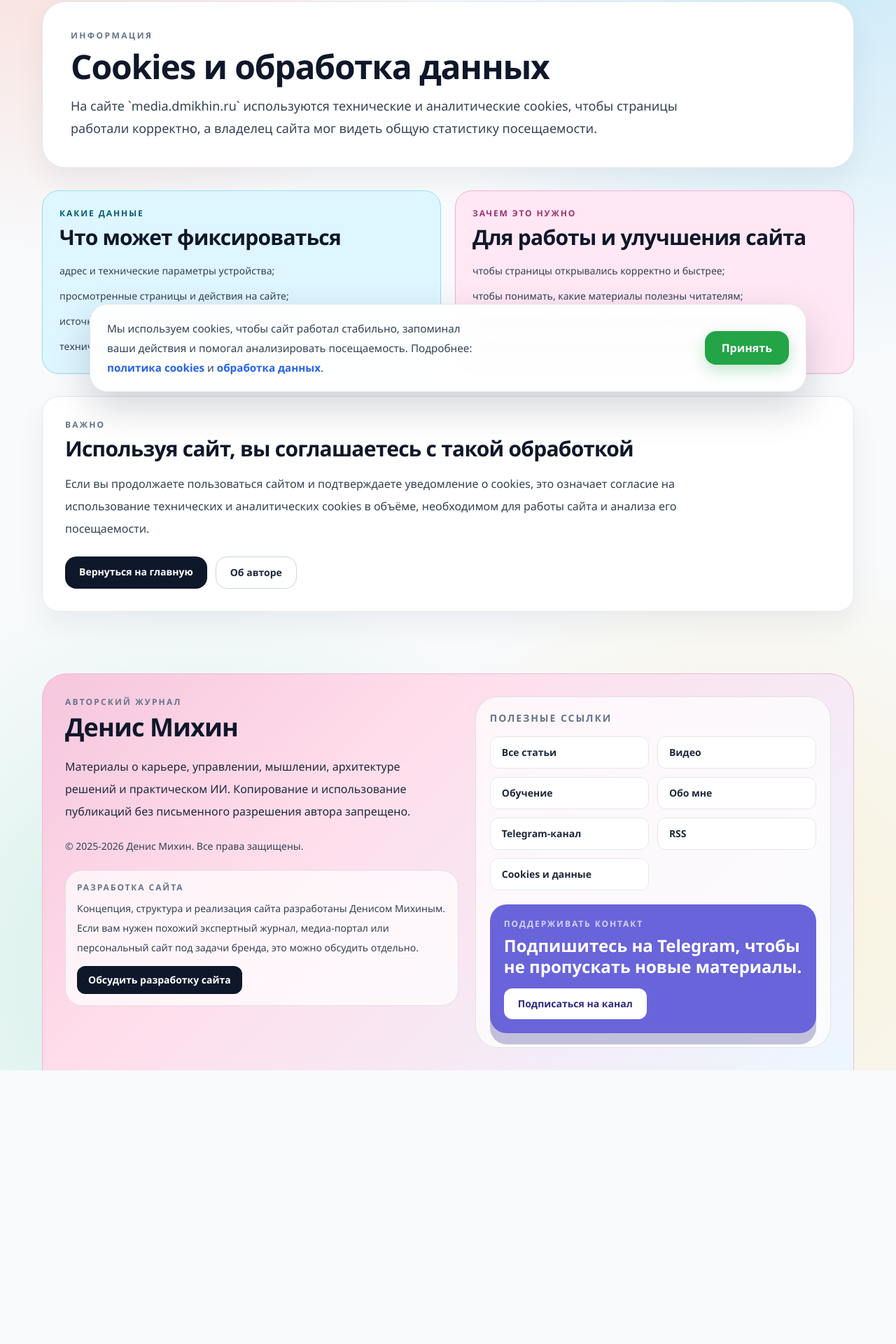
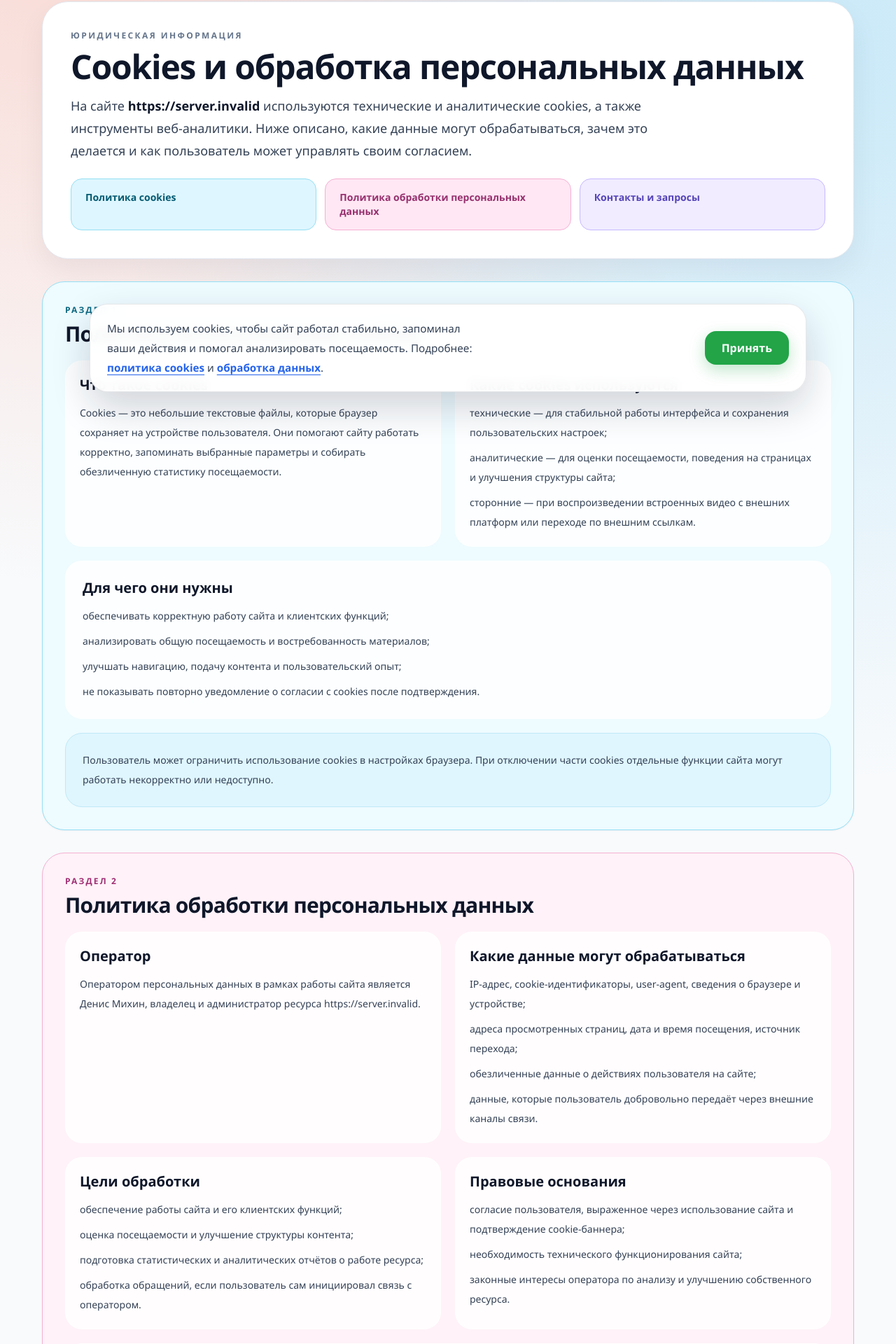
Before and after one commit to digitalmikhin-code/denis-journal, a Next.js app: page /privacy in a window 1280 px wide. Shown: the part 220-2140 px from the top of the page at 70% size. Before the commit the page ends 1749 px from the top, so only its background shows below. Built offline with nearby package versions, Linux system fonts and the light colour scheme; no server answers.

Commit message:
add proper privacy and cookies policy

```diff
--- a/app/privacy/page.tsx
+++ b/app/privacy/page.tsx
@@ -1,86 +1,186 @@
 import type { Metadata } from "next";
 import Link from "next/link";
+import { SITE_URL, TELEGRAM_CONSULT_URL } from "@/lib/constants";
 
 export const metadata: Metadata = {
-  title: "Cookies и обработка данных",
+  title: "Cookies и обработка персональных данных",
+  description:
+    "Информация об использовании cookies, веб-аналитики и обработке персональных данных на сайте media.dmikhin.ru.",
   alternates: {
     canonical: "/privacy"
   }
 };
 
+const updatedAt = "11 марта 2026";
+
 export default function PrivacyPage(): JSX.Element {
   return (
     <div className="space-y-8">
-      <section className="rounded-[2.1rem] border border-slate-200 bg-white p-8 shadow-[0_18px_40px_rgba(15,23,42,0.06)] md:p-10">
-        <p className="text-xs font-semibold uppercase tracking-[0.2em] text-slate-500">
-          Информация
-        </p>
+      <section className="rounded-[2.3rem] border border-slate-200 bg-white p-8 shadow-[0_18px_40px_rgba(15,23,42,0.06)] md:p-10">
+        <p className="text-xs font-semibold uppercase tracking-[0.2em] text-slate-500">Юридическая информация</p>
         <h1 className="mt-3 text-4xl font-black tracking-tight text-slate-900 md:text-5xl">
-          Cookies и обработка данных
+          Cookies и обработка персональных данных
         </h1>
         <p className="mt-4 max-w-4xl text-lg leading-8 text-slate-700">
-          На сайте `media.dmikhin.ru` используются технические и аналитические cookies, чтобы
-          страницы работали корректно, а владелец сайта мог видеть общую статистику посещаемости.
+          На сайте <span className="font-semibold text-slate-900">{SITE_URL}</span> используются технические и аналитические
+          cookies, а также инструменты веб-аналитики. Ниже описано, какие данные могут обрабатываться, зачем это
+          делается и как пользователь может управлять своим согласием.
         </p>
+
+        <div className="mt-6 grid gap-3 md:grid-cols-3">
+          <a
+            href="#cookies"
+            className="rounded-2xl border border-[#95dff5] bg-[#def6ff] px-5 py-4 text-sm font-semibold text-[#045a72] transition hover:bg-[#d1f1ff]"
+          >
+            Политика cookies
+          </a>
+          <a
+            href="#personal-data"
+            className="rounded-2xl border border-[#f4b0d2] bg-[#ffe7f4] px-5 py-4 text-sm font-semibold text-[#96306e] transition hover:bg-[#ffdced]"
+          >
+            Политика обработки персональных данных
+          </a>
+          <a
+            href="#contacts"
+            className="rounded-2xl border border-[#c7b8ff] bg-[#f1ecff] px-5 py-4 text-sm font-semibold text-[#5443b8] transition hover:bg-[#e9e1ff]"
+          >
+            Контакты и запросы
+          </a>
+        </div>
       </section>
 
-      <section className="grid gap-5 md:grid-cols-2">
-        <article className="rounded-3xl border border-[#95dff5] bg-[#def6ff] p-6 shadow-sm">
-          <p className="text-xs font-semibold uppercase tracking-[0.16em] text-[#005b75]">
-            Какие данные
+      <section id="cookies" className="rounded-[2rem] border border-[#95dff5] bg-[#eefbff] p-7 shadow-sm md:p-8">
+        <p className="text-xs font-semibold uppercase tracking-[0.18em] text-[#0b6881]">Раздел 1</p>
+        <h2 className="mt-2 text-3xl font-extrabold tracking-tight text-slate-900">Политика использования cookies</h2>
+        <div className="mt-5 grid gap-5 md:grid-cols-2">
+          <article className="rounded-3xl border border-white/70 bg-white/80 p-5">
+            <h3 className="text-xl font-bold text-slate-900">Что такое cookies</h3>
+            <p className="mt-3 text-sm leading-7 text-slate-700">
+              Cookies — это небольшие текстовые файлы, которые браузер сохраняет на устройстве пользователя. Они помогают
+              сайту работать корректно, запоминать выбранные параметры и собирать обезличенную статистику посещаемости.
             </p>
-          <h2 className="mt-2 text-3xl font-extrabold tracking-tight text-slate-900">
-            Что может фиксироваться
-          </h2>
-          <ul className="mt-4 space-y-2 text-sm leading-7 text-slate-700">
-            <li>адрес и технические параметры устройства;</li>
-            <li>просмотренные страницы и действия на сайте;</li>
-            <li>источник перехода и базовая статистика визитов;</li>
-            <li>технические cookies для стабильной работы сайта.</li>
+          </article>
+          <article className="rounded-3xl border border-white/70 bg-white/80 p-5">
+            <h3 className="text-xl font-bold text-slate-900">Какие cookies используются</h3>
+            <ul className="mt-3 space-y-2 text-sm leading-7 text-slate-700">
+              <li>технические — для стабильной работы интерфейса и сохранения пользовательских настроек;</li>
+              <li>аналитические — для оценки посещаемости, поведения на страницах и улучшения структуры сайта;</li>
+              <li>
+                сторонние — при воспроизведении встроенных видео с внешних платформ или переходе по внешним ссылкам.
+              </li>
             </ul>
           </article>
+        </div>
 
-        <article className="rounded-3xl border border-[#f4b0d2] bg-[#ffe7f4] p-6 shadow-sm">
-          <p className="text-xs font-semibold uppercase tracking-[0.16em] text-[#9f2f73]">
-            Зачем это нужно
+        <div className="mt-5 rounded-3xl border border-white/70 bg-white/80 p-6">
+          <h3 className="text-xl font-bold text-slate-900">Для чего они нужны</h3>
+          <ul className="mt-3 space-y-2 text-sm leading-7 text-slate-700">
+            <li>обеспечивать корректную работу сайта и клиентских функций;</li>
+            <li>анализировать общую посещаемость и востребованность материалов;</li>
+            <li>улучшать навигацию, подачу контента и пользовательский опыт;</li>
+            <li>не показывать повторно уведомление о согласии с cookies после подтверждения.</li>
+          </ul>
+        </div>
+
+        <div className="mt-5 rounded-3xl border border-[#bfe9f7] bg-[#dff6ff] p-6">
+          <p className="text-sm leading-7 text-slate-700">
+            Пользователь может ограничить использование cookies в настройках браузера. При отключении части cookies
+            отдельные функции сайта могут работать некорректно или недоступно.
           </p>
+        </div>
+      </section>
+
+      <section id="personal-data" className="rounded-[2rem] border border-[#f4b0d2] bg-[#fff2f8] p-7 shadow-sm md:p-8">
+        <p className="text-xs font-semibold uppercase tracking-[0.18em] text-[#9f2f73]">Раздел 2</p>
         <h2 className="mt-2 text-3xl font-extrabold tracking-tight text-slate-900">
-            Для работы и улучшения сайта
+          Политика обработки персональных данных
         </h2>
-          <ul className="mt-4 space-y-2 text-sm leading-7 text-slate-700">
-            <li>чтобы страницы открывались корректно и быстрее;</li>
-            <li>чтобы понимать, какие материалы полезны читателям;</li>
-            <li>чтобы улучшать структуру, навигацию и качество публикаций;</li>
-            <li>чтобы анализировать посещаемость через системы веб-аналитики.</li>
+
+        <div className="mt-5 grid gap-5 md:grid-cols-2">
+          <article className="rounded-3xl border border-white/70 bg-white/85 p-5">
+            <h3 className="text-xl font-bold text-slate-900">Оператор</h3>
+            <p className="mt-3 text-sm leading-7 text-slate-700">
+              Оператором персональных данных в рамках работы сайта является Денис Михин, владелец и администратор
+              ресурса {SITE_URL}.
+            </p>
+          </article>
+          <article className="rounded-3xl border border-white/70 bg-white/85 p-5">
+            <h3 className="text-xl font-bold text-slate-900">Какие данные могут обрабатываться</h3>
+            <ul className="mt-3 space-y-2 text-sm leading-7 text-slate-700">
+              <li>IP-адрес, cookie-идентификаторы, user-agent, сведения о браузере и устройстве;</li>
+              <li>адреса просмотренных страниц, дата и время посещения, источник перехода;</li>
+              <li>обезличенные данные о действиях пользователя на сайте;</li>
+              <li>данные, которые пользователь добровольно передаёт через внешние каналы связи.</li>
             </ul>
           </article>
+        </div>
+
+        <div className="mt-5 grid gap-5 md:grid-cols-2">
+          <article className="rounded-3xl border border-white/70 bg-white/85 p-5">
+            <h3 className="text-xl font-bold text-slate-900">Цели обработки</h3>
+            <ul className="mt-3 space-y-2 text-sm leading-7 text-slate-700">
+              <li>обеспечение работы сайта и его клиентских функций;</li>
+              <li>оценка посещаемости и улучшение структуры контента;</li>
+              <li>подготовка статистических и аналитических отчётов о работе ресурса;</li>
+              <li>обработка обращений, если пользователь сам инициировал связь с оператором.</li>
+            </ul>
+          </article>
+          <article className="rounded-3xl border border-white/70 bg-white/85 p-5">
+            <h3 className="text-xl font-bold text-slate-900">Правовые основания</h3>
+            <ul className="mt-3 space-y-2 text-sm leading-7 text-slate-700">
+              <li>согласие пользователя, выраженное через использование сайта и подтверждение cookie-баннера;</li>
+              <li>необходимость технического функционирования сайта;</li>
+              <li>законные интересы оператора по анализу и улучшению собственного ресурса.</li>
+            </ul>
+          </article>
+        </div>
+
+        <div className="mt-5 rounded-3xl border border-white/70 bg-white/85 p-6">
+          <h3 className="text-xl font-bold text-slate-900">Передача данных третьим лицам</h3>
+          <p className="mt-3 text-sm leading-7 text-slate-700">
+            Для аналитики сайт использует Яндекс Метрику. При открытии встроенных видео или переходе на внешние платформы
+            пользователь также взаимодействует с сервисами соответствующих площадок. Их обработка данных регулируется
+            собственными документами этих сервисов.
+          </p>
+        </div>
+
+        <div className="mt-5 rounded-3xl border border-[#f7c4de] bg-[#ffe7f4] p-6">
+          <h3 className="text-xl font-bold text-slate-900">Сроки хранения и права пользователя</h3>
+          <p className="mt-3 text-sm leading-7 text-slate-700">
+            Данные хранятся не дольше, чем это необходимо для достижения заявленных целей или в пределах сроков,
+            предусмотренных настройками аналитических сервисов. Пользователь вправе запросить уточнение, ограничение
+            обработки или удаление данных, если это применимо к конкретному случаю.
+          </p>
+        </div>
       </section>
 
-      <section className="rounded-3xl border border-slate-200 bg-white p-6 shadow-[0_18px_40px_rgba(15,23,42,0.06)] md:p-8">
-        <p className="text-xs font-semibold uppercase tracking-[0.18em] text-slate-500">
-          Важно
+      <section id="contacts" className="rounded-[2rem] border border-slate-200 bg-white p-7 shadow-[0_18px_40px_rgba(15,23,42,0.06)] md:p-8">
+        <p className="text-xs font-semibold uppercase tracking-[0.18em] text-slate-500">Раздел 3</p>
+        <h2 className="mt-2 text-3xl font-extrabold tracking-tight text-slate-900">Контакты и важная оговорка</h2>
+        <div className="mt-5 grid gap-5 md:grid-cols-[1.15fr_0.85fr]">
+          <article className="rounded-3xl border border-slate-200 bg-slate-50 p-5">
+            <p className="text-sm leading-7 text-slate-700">
+              По вопросам, связанным с использованием материалов сайта, cookies и обработкой персональных данных, можно
+              обратиться к оператору через основной канал связи:
             </p>
-        <h2 className="mt-2 text-3xl font-extrabold tracking-tight text-slate-900">
-          Используя сайт, вы соглашаетесь с такой обработкой
-        </h2>
-        <p className="mt-4 max-w-4xl text-base leading-8 text-slate-700">
-          Если вы продолжаете пользоваться сайтом и подтверждаете уведомление о cookies,
-          это означает согласие на использование технических и аналитических cookies в объёме,
-          необходимом для работы сайта и анализа его посещаемости.
+            <Link
+              href={TELEGRAM_CONSULT_URL}
+              target="_blank"
+              rel="noopener noreferrer"
+              className="mt-4 inline-flex rounded-2xl bg-slate-900 px-5 py-3 text-sm font-semibold text-white transition hover:bg-slate-800"
+            >
+              Написать оператору
+            </Link>
+          </article>
+
+          <article className="rounded-3xl border border-[#ffe3aa] bg-[#fff7db] p-5">
+            <p className="text-sm leading-7 text-slate-700">
+              Этот документ — практическая политика для работы сайта и cookie-уведомления. Для полной юридической
+              настройки под ваш формат деятельности может дополнительно потребоваться отдельная правовая проверка,
+              реквизиты оператора и, при наличии оснований, уведомление Роскомнадзора.
             </p>
-        <div className="mt-6 flex flex-wrap gap-3">
-          <Link
-            href="/"
-            className="rounded-2xl bg-slate-900 px-5 py-3 text-sm font-semibold text-white transition hover:bg-slate-800"
-          >
-            Вернуться на главную
-          </Link>
-          <Link
-            href="/about"
-            className="rounded-2xl border border-slate-300 bg-white px-5 py-3 text-sm font-semibold text-slate-800 transition hover:bg-slate-50"
-          >
-            Об авторе
-          </Link>
+            <p className="mt-3 text-sm font-semibold text-slate-900">Дата последнего обновления: {updatedAt}</p>
+          </article>
         </div>
       </section>
     </div>
--- a/components/telegram-scroll-banner.tsx
+++ b/components/telegram-scroll-banner.tsx
@@ -46,7 +46,7 @@ export function TelegramScrollBanner(): JSX.Element | null {
     };
   }, [isDismissed]);
 
-  if (pathname.startsWith("/admin") || pathname.startsWith("/studio")) {
+  if (pathname?.startsWith("/admin") || pathname?.startsWith("/studio")) {
     return null;
   }
 
```
Also changed, not shown: components/cookie-consent-banner.tsx (+5 -2 lines), components/local-posts-feed.tsx (+9 -1 lines), components/site-header.tsx (+14 -3 lines), 1 other file (tests, documents, lock files or other folders). Lines whose indentation alone changed are shown as unchanged.
